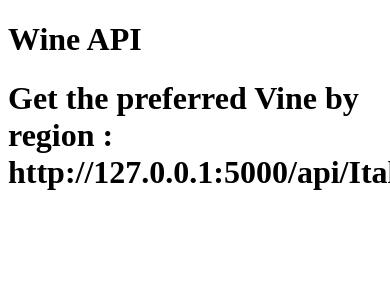
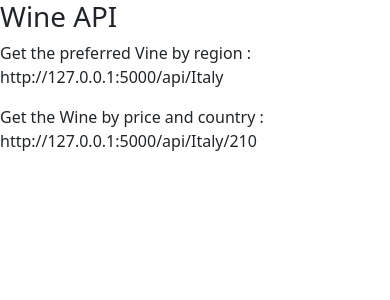
Before and after one commit to RIKIEL-K/Wine-Taste-Api, a Flask app: page / in a window 390 px wide; the page is wider, and only the part inside the window is pictured. Shown: the top 300 px of that part. Run offline with Flask 3, Linux system fonts and the light colour scheme; parts of the project's set-up code (start-up, migrations or seed data) failed here and were passed over.

Commit message:
add of the breakpoints helping to get vine by the country and the rate

```diff
--- a/main.py
+++ b/main.py
@@ -1,19 +1,24 @@
 import pandas as pd
-from flask import Flask, render_template
+from flask import Flask, render_template, jsonify
 
 app = Flask(__name__)
-
+df = pd.read_csv("wines.csv")
 @app.route("/")
 def home():
     return render_template("home.html")
 
 @app.route("/api/<pays>")
 def vine_region(pays):
-    df = pd.read_csv("wines.csv")
     df1= df[["country","name","price","province","points"]].loc[(df["country"]==pays) & (df["points"] == 100)]
     result = df1.to_dict(orient="records")
     return result
 
+@app.route("/api/<pays>/<price>")
+def vine_price(pays,price):
+    df2= df[["country","name","price","province","points"]].loc[(df["country"]==pays) & (df["price"] == float(price))]
+    result = df2.to_dict(orient="records")
+    return jsonify(result)
+
 
 if __name__ == "__main__":
     app.run(debug=True,port=5000)
--- a/templates/home.html
+++ b/templates/home.html
@@ -3,10 +3,13 @@
 <head>
     <meta charset="UTF-8">
     <title>Wine API</title>
+    <link href="https://cdn.jsdelivr.net/npm/bootstrap@5.3.3/dist/css/bootstrap.min.css" rel="stylesheet" integrity="sha384-QWTKZyjpPEjISv5WaRU9OFeRpok6YctnYmDr5pNlyT2bRjXh0JMhjY6hW+ALEwIH" crossorigin="anonymous">
+<script src="https://cdn.jsdelivr.net/npm/bootstrap@5.3.3/dist/js/bootstrap.bundle.min.js" integrity="sha384-YvpcrYf0tY3lHB60NNkmXc5s9fDVZLESaAA55NDzOxhy9GkcIdslK1eN7N6jIeHz" crossorigin="anonymous"></script>
 </head>
 <body>
 <h1>Wine API</h1>
-<h1>Get the preferred Vine by region : http://127.0.0.1:5000/api/Italy</h1>
+<p>Get the preferred Vine by region : http://127.0.0.1:5000/api/Italy</p>
+<p>Get the Wine by price and country : http://127.0.0.1:5000/api/Italy/210</p>
 
 </body>
 </html>
```
